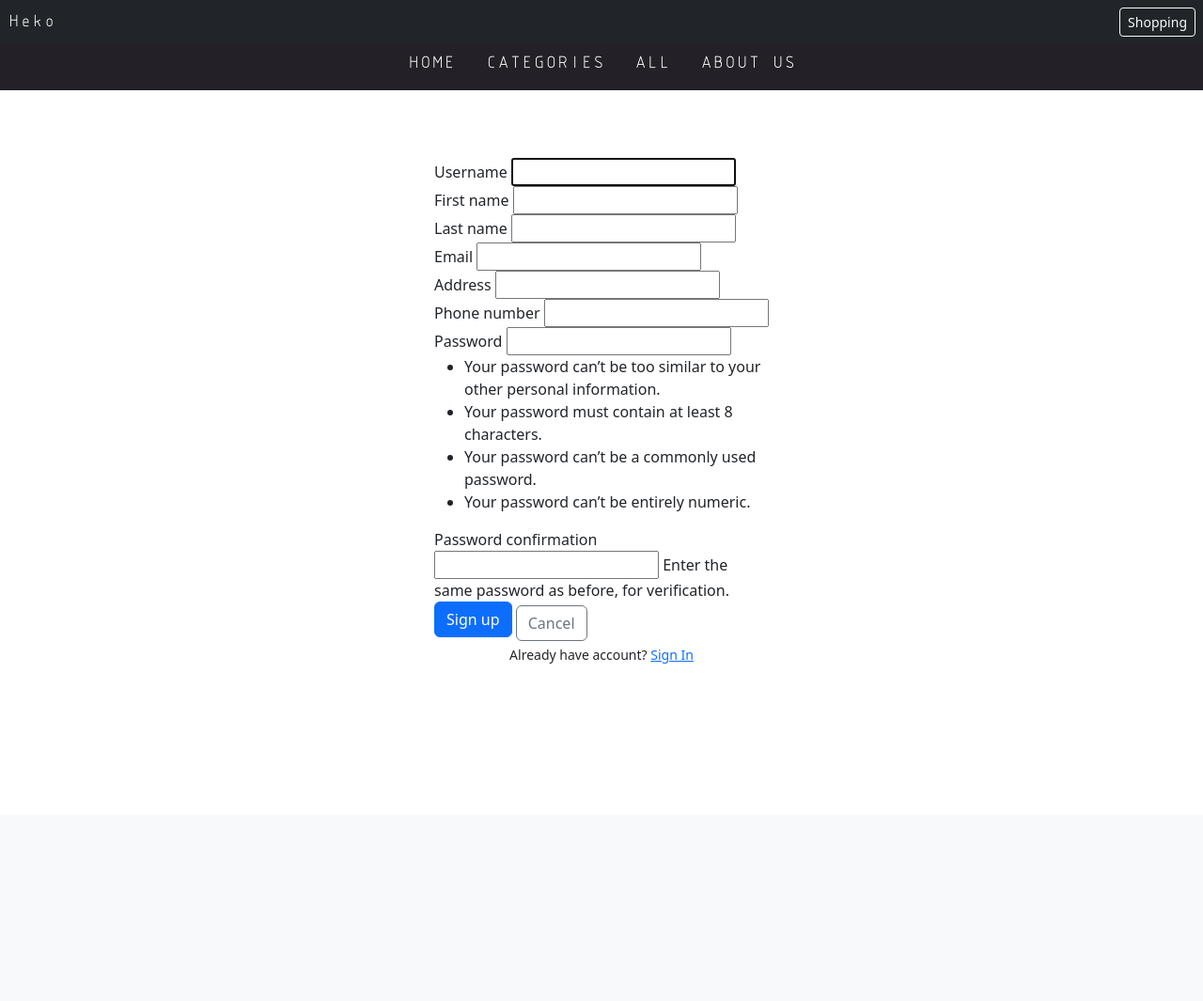
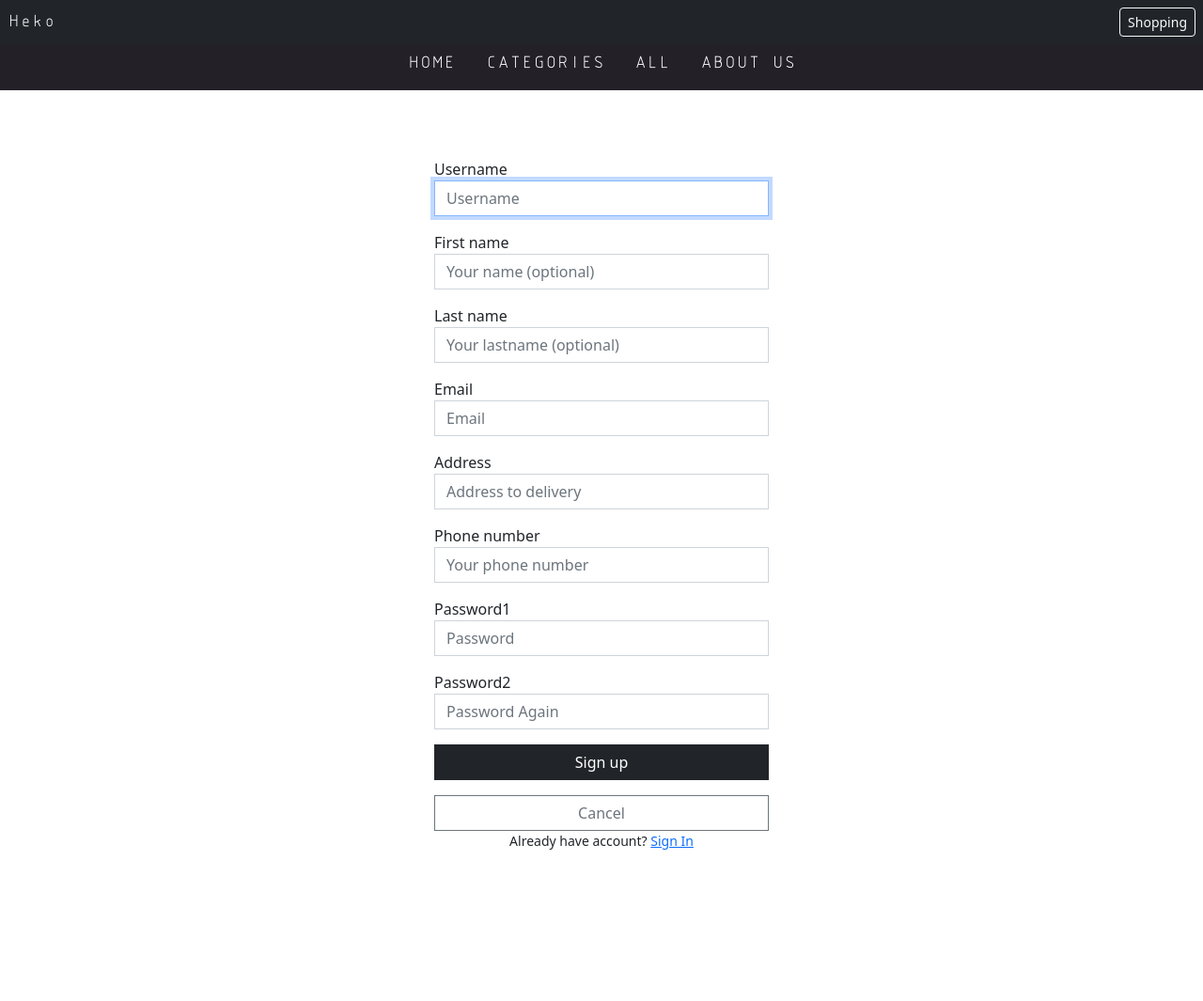
Before and after one commit to eldiyar01/handmades-store, a Django app: page /users/sign-up/ in a window 1280 px wide. Shown: the whole page at 94% size. Before the commit the page ends 706 px from the top, so only its background shows below. Run offline with Django 3.2, Linux system fonts and the light colour scheme; some libraries are stand-ins or nearby versions.

Commit message:
updated signup form-page for user

```diff
--- a/core/user/forms.py
+++ b/core/user/forms.py
@@ -4,13 +4,21 @@ from .models import User
 
 
 class SignUpForm(UserCreationForm):
-    username = UsernameField()
-    first_name = forms.CharField()
-    last_name = forms.CharField()
-    email = forms.EmailField()
-    address = forms.CharField()
-    phone_number = forms.CharField()
-
+    username = UsernameField(widget=forms.TextInput(attrs={'class': 'form-control rounded-0', 'placeholder': 'Username'}))
+    first_name = forms.CharField(widget=forms.TextInput(attrs={'class': 'form-control rounded-0',
+                                                               'placeholder': 'Your name (optional)'}))
+    last_name = forms.CharField(widget=forms.TextInput(attrs={'class': 'form-control rounded-0',
+                                                              'placeholder': 'Your lastname (optional)'}))
+    email = forms.EmailField(widget=forms.EmailInput(attrs={'class': 'form-control rounded-0',
+                                                            'placeholder': 'Email'}))
+    address = forms.CharField(widget=forms.TextInput(attrs={'class': 'form-control rounded-0',
+                                                            'placeholder': 'Address to delivery'}))
+    phone_number = forms.CharField(widget=forms.TextInput(attrs={'class': 'form-control rounded-0',
+                                                                 'placeholder': 'Your phone number'}))
+    password1 = forms.CharField(widget=forms.PasswordInput(attrs={'class': 'form-control rounded-0',
+                                                                  'placeholder': 'Password'}))
+    password2 = forms.CharField(widget=forms.PasswordInput(attrs={'class': 'form-control rounded-0',
+                                                                  'placeholder': 'Password Again'}))
     class Meta:
         model = User
         fields = ('username', 'first_name', 'last_name', 'email', 'address', 'phone_number')
--- a/core/user/templates/user/signup.html
+++ b/core/user/templates/user/signup.html
@@ -11,17 +11,19 @@
             <form method="post" action="{% url 'user:signup' %}">
                 <p class="bg-danger">{{ form.errors }}</p>
                 {% for field in form %}
-                <div class="form-group">
+                <div class="form-group mb-3">
                     {{ field.label }}
                     {{ field }}
                     {{ field.help_text }}
                 </div>
                 {% endfor %}
                 {% csrf_token %}
-            <button type="submit" class="btn btn-block btn-primary mb-2" data-dismiss="modal">Sign up</button>
-            <a href="{% url 'product:home' %}" class="btn btn-block btn-outline-secondary" data-dismiss="modal">
+                <div class="d-grid gap-2">
+                    <button type="submit" class="btn btn-block btn-dark mb-2 rounded-0" data-dismiss="modal">Sign up</button>
+                    <a href="{% url 'product:home' %}" class="btn btn-block btn-outline-secondary rounded-0" data-dismiss="modal">
                         Cancel
                     </a>
+                </div>
                 <small>
                     <p class="text-center font-small">Already have account?
                         <a href="" role="button">
```
Lines whose indentation alone changed are shown as unchanged.
